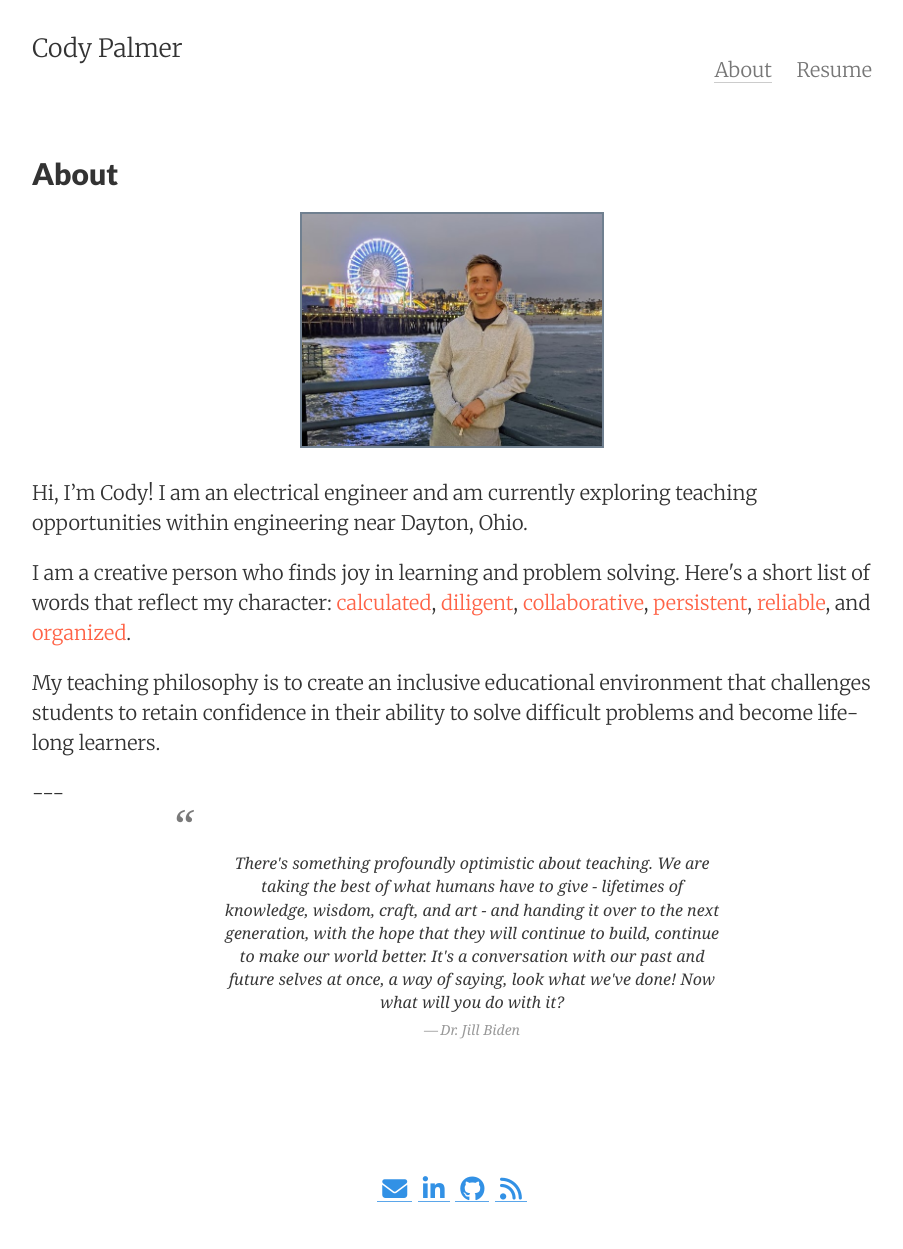
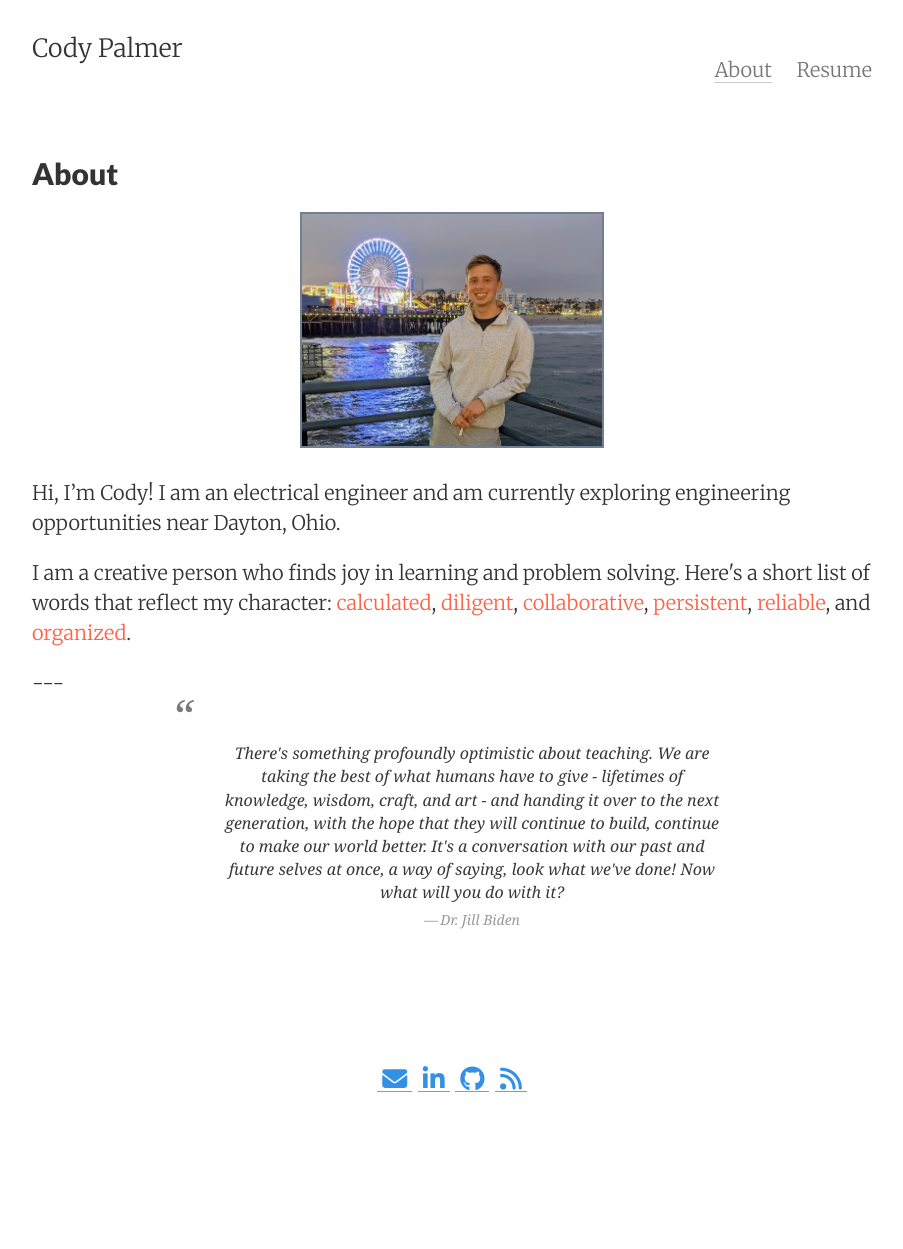
Before and after one commit to palmerco/web_server, a Jekyll site: the page built from subpages/about.html, in a window 1280 px wide. Shown: the whole page, without its empty margins (188-1091 px from the left). Built offline with Jekyll 4.4.1, drawn with Linux system fonts in a browser that asks for light colours; nearby versions of some CDN libraries; after the commit the page ends 1139 px from its top, so only the background shows below that.

Commit message:
Update about.html

```diff
--- a/subpages/about.html
+++ b/subpages/about.html
@@ -15,7 +15,7 @@ tags: about
 </p>
 
 <p>
-Hi, I’m Cody! I am an electrical engineer and am currently exploring teaching opportunities within engineering near Dayton, Ohio.
+Hi, I’m Cody! I am an electrical engineer and am currently exploring engineering opportunities near Dayton, Ohio.
 </p>
 
 
@@ -33,10 +33,6 @@ and
 
 
 
-<p>
-My teaching philosophy is to create an inclusive educational environment that challenges students to retain confidence in their ability to solve difficult problems and become life-long learners.
-</p>
-
 
 <p>
 
```
